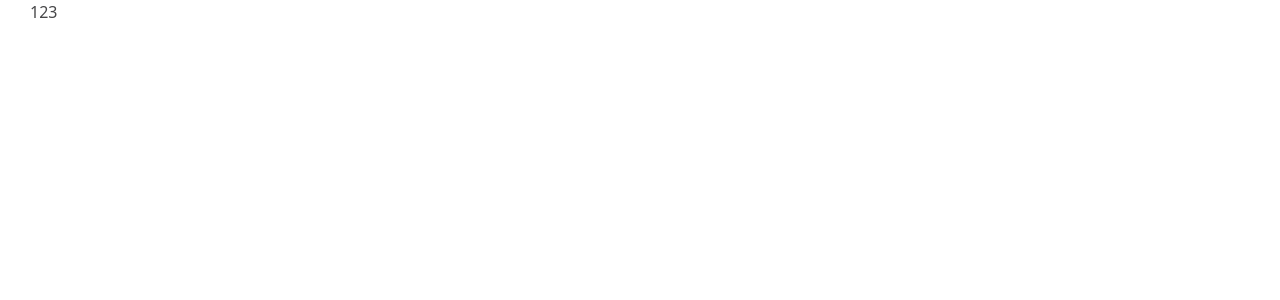
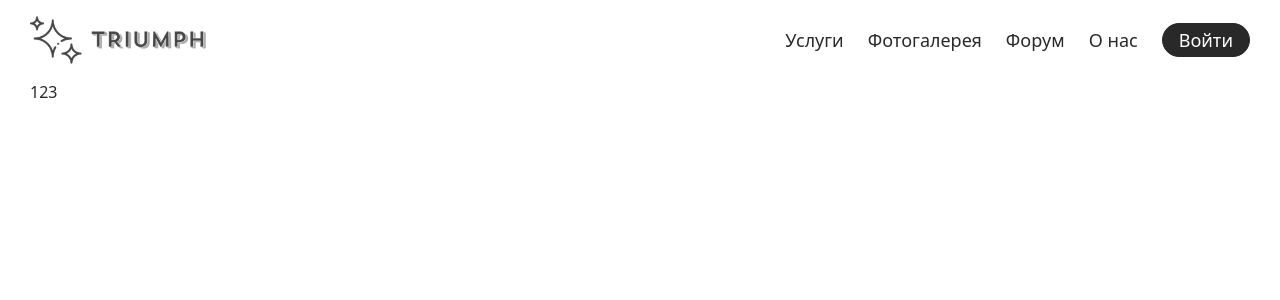
Before and after one commit to fire8327/Triumph, a Nuxt app: page / in a window 1280 px wide. Shown: the top 300 px of the page. Built offline with nearby package versions, Linux system fonts and the light colour scheme.

Commit message:
create header

```diff
--- a/assets/css/tailwind.css
+++ b/assets/css/tailwind.css
@@ -4,7 +4,7 @@
 
 @layer base {
     #__nuxt{
-        @apply flex flex-col min-h-screen bg-white text-[#474749]
+        @apply flex flex-col min-h-screen bg-white text-[#292929]
     }
 
     :root{
--- /dev/null
+++ b/components/Header.vue
@@ -0,0 +1,20 @@
+<template>
+    <header class="w-full grid-container text-lg py-4">
+        <div class="flex items-center justify-between">
+            <NuxtLink to="/">
+                <img src="/images/header/logo.webp" alt="" class="w-44">
+            </NuxtLink>
+            <nav class="flex items-center gap-6">
+                <NuxtLink>Услуги</NuxtLink>
+                <NuxtLink>Фотогалерея</NuxtLink>
+                <NuxtLink>Форум</NuxtLink>
+                <NuxtLink>О нас</NuxtLink>
+                <NuxtLink class="py-0.5 px-4 rounded-full bg-[#292929] border border-[#292929] text-white transition-all duration-500 hover:text-[#292929] hover:bg-transparent">Войти</NuxtLink>
+            </nav>
+        </div>
+    </header>
+</template>
+
+<script setup>
+
+</script>
--- a/layouts/default.vue
+++ b/layouts/default.vue
@@ -1,5 +1,5 @@
 <template>
-    <!-- <Header/> -->
+    <Header/>
     <main class="grid-container gap-y-14 md:gap-y-20 xl:gap-y-28 grow">
         <slot/>
     </main>
```
Also changed, not shown: public/images/header/logo.webp (added).
